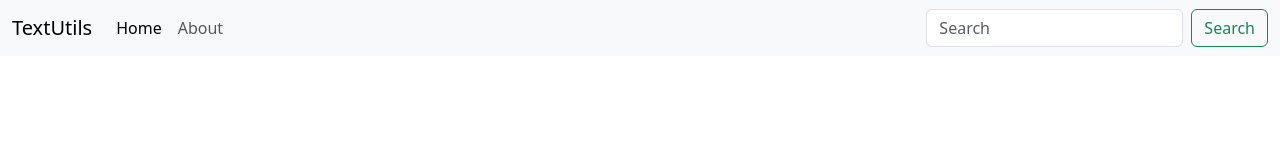
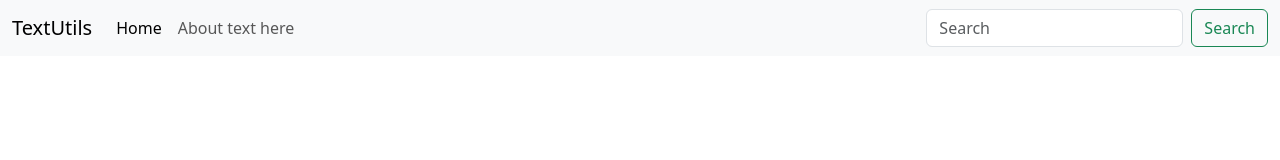
Before and after one commit to subhadeep-123/TextUtils, a React (Create React App) app: page / in a window 1280 px wide. Shown: the top 160 px of the page. Built offline with nearby package versions, Linux system fonts and the light colour scheme.

Commit message:
Move navbar to Navbar.js component

```diff
--- a/src/App.js
+++ b/src/App.js
@@ -1,49 +1,7 @@
+import Navbar from "./components/Navbar";
+
 function App() {
-  return (
-    <nav className="navbar navbar-expand-lg bg-body-tertiary">
-      <div className="container-fluid">
-        <a className="navbar-brand" href="/">
-          TextUtils
-        </a>
-        <button
-          className="navbar-toggler"
-          type="button"
-          data-bs-toggle="collapse"
-          data-bs-target="#navbarSupportedContent"
-          aria-controls="navbarSupportedContent"
-          aria-expanded="false"
-          aria-label="Toggle navigation"
-        >
-          <span className="navbar-toggler-icon"></span>
-        </button>
-        <div className="collapse navbar-collapse" id="navbarSupportedContent">
-          <ul className="navbar-nav me-auto mb-2 mb-lg-0">
-            <li className="nav-item">
-              <a className="nav-link active" aria-current="page" href="/">
-                Home
-              </a>
-            </li>
-            <li className="nav-item">
-              <a className="nav-link" href="/">
-                About
-              </a>
-            </li>
-          </ul>
-          <form className="d-flex" role="search">
-            <input
-              className="form-control me-2"
-              type="search"
-              placeholder="Search"
-              aria-label="Search"
-            />
-            <button className="btn btn-outline-success" type="submit">
-              Search
-            </button>
-          </form>
-        </div>
-      </div>
-    </nav>
-  );
+  return <Navbar title="TextUtils" about="About TextUtils" />;
 }
 
 export default App;
--- /dev/null
+++ b/src/components/Navbar.js
@@ -0,0 +1,62 @@
+import React from "react";
+import PropTypes from "prop-types";
+
+Navbar.propTypes = {
+  title: PropTypes.string.isRequired, // To make sure our pros are not undefined then use this
+  aboutText: PropTypes.string,
+};
+
+Navbar.defaultProps = {
+  title: "Set title here",
+  aboutText: "About text here",
+};
+
+export default function Navbar(props) {
+  return (
+    <div>
+      <nav className="navbar navbar-expand-lg bg-body-tertiary">
+        <div className="container-fluid">
+          <a className="navbar-brand" href="/">
+            {props.title}
+          </a>
+          <button
+            className="navbar-toggler"
+            type="button"
+            data-bs-toggle="collapse"
+            data-bs-target="#navbarSupportedContent"
+            aria-controls="navbarSupportedContent"
+            aria-expanded="false"
+            aria-label="Toggle navigation"
+          >
+            <span className="navbar-toggler-icon"></span>
+          </button>
+          <div className="collapse navbar-collapse" id="navbarSupportedContent">
+            <ul className="navbar-nav me-auto mb-2 mb-lg-0">
+              <li className="nav-item">
+                <a className="nav-link active" aria-current="page" href="/">
+                  Home
+                </a>
+              </li>
+              <li className="nav-item">
+                <a className="nav-link" href="/">
+                  {props.aboutText}
+                </a>
+              </li>
+            </ul>
+            <form className="d-flex" role="search">
+              <input
+                className="form-control me-2"
+                type="search"
+                placeholder="Search"
+                aria-label="Search"
+              />
+              <button className="btn btn-outline-success" type="submit">
+                Search
+              </button>
+            </form>
+          </div>
+        </div>
+      </nav>
+    </div>
+  );
+}
```
